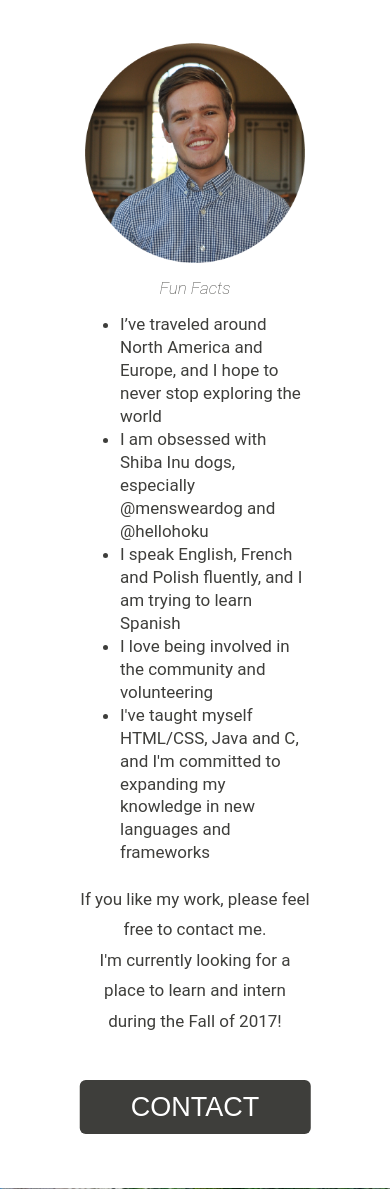
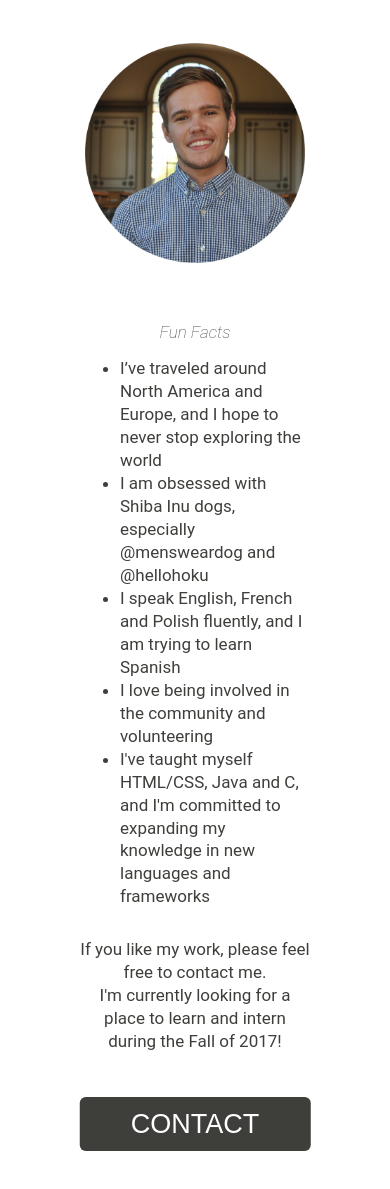
Before and after one commit to amadrzyk/Personal-Website, a PHP site: page / in a window 390 px wide. Shown: the part 1542-2731 px from the top of the page. Run offline with PHP 8.4, Linux system fonts and the light colour scheme; some libraries are stand-ins or nearby versions.

Commit message:
Updated mobile formatting

```diff
--- a/public_html/assets/css/main.css
+++ b/public_html/assets/css/main.css
@@ -150,6 +150,7 @@ a {
 .profilePic {
     text-align:center;
     padding-top: 19%;
+    padding-bottom: 19%;
 }
 
 /*a.darkenImg {*/
--- a/public_html/assets/js/main.js
+++ b/public_html/assets/js/main.js
@@ -14,7 +14,7 @@ if(/(android|bb\d+|meego).+mobile|avantgo|bada\/|blackberry|blazer|compal|elaine
 (function($) {
     $.fn.parallax = function(options) {
 
-        if (!isMobile) {
+        // if (!isMobile) {
             var windowHeight = $(window).height();
 
             // Establish default settings
@@ -47,7 +47,7 @@ if(/(android|bb\d+|meego).+mobile|avantgo|bada\/|blackberry|blazer|compal|elaine
 
                 });
             });
-        }
+        // }
     }
 }(jQuery));
 
--- a/public_html/index.php
+++ b/public_html/index.php
@@ -121,7 +121,7 @@
             </div>
             <div class="col-lg-4">
                 <p class="profilePic">
-                    <img src="assets/images/me.png" alt="Alex Madrzyk" height="220" width="220"/>
+                    <img src="assets/images/me.png" alt="Alex Madrzyk" width="100%" style="max-width: 220px"/>
                 </p>
             </div>
             <div class="col-lg-4">
@@ -140,7 +140,7 @@
             </div>
          </div>
 
-        <p style="text-align: center; padding-top: 4%">If you like my work, please feel free to contact me.<br>
+        <p style="text-align: center; padding-top: 20px; line-height: 135%">If you like my work, please feel free to contact me.<br>
             I'm currently looking for a place to learn and intern during the Fall of 2017!</p>
 
         <!-- Contact Button -->
```
